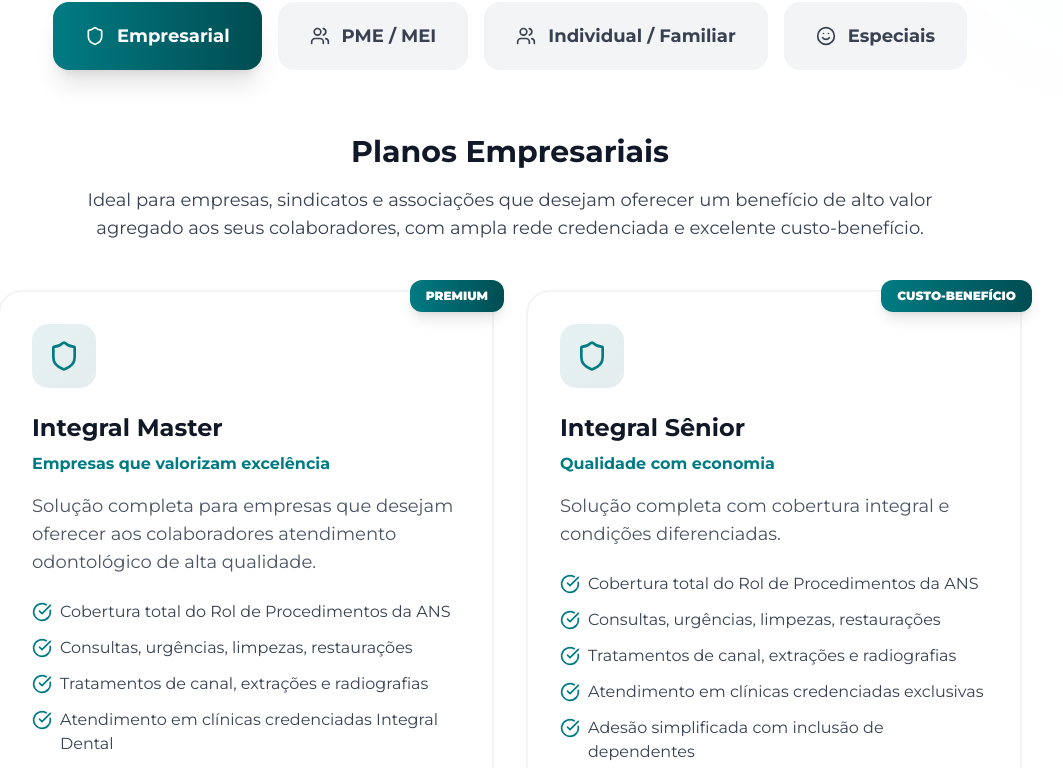
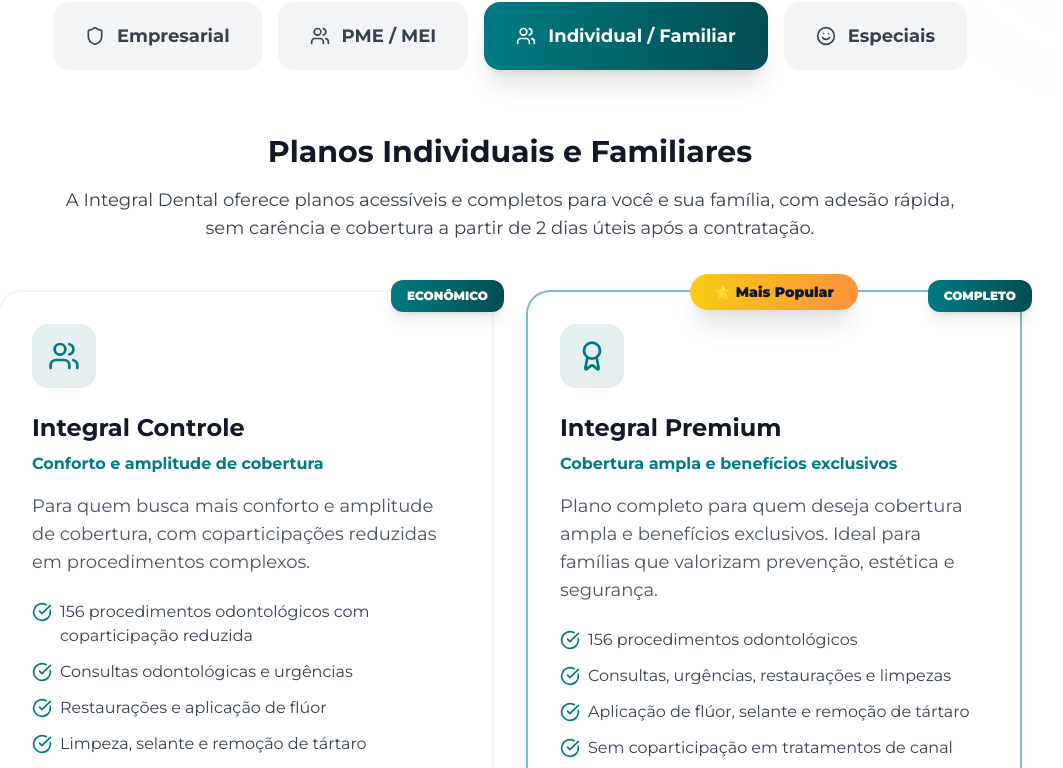
Before and after one commit to gazevedorp/integral-dental, a React (Vite) app: page / in a window 1280 px wide. Shown: the part 1246-2014 px from the top of the page, without its empty margins (130-1193 px from the left). Built offline with nearby package versions, Linux system fonts and the light colour scheme.

Commit message:
chore: alter button plan selected

```diff
--- a/src/pages/Home.tsx
+++ b/src/pages/Home.tsx
@@ -8,7 +8,7 @@
 const Home = () => {
   const [currentImageSlide, setCurrentImageSlide] = useState(0);
   const [openIDSS, setOpenIDSS] = useState<number | null>(null);
-  const [selectedPlanCategory, setSelectedPlanCategory] = useState<'empresarial' | 'pme' | 'individual' | 'especiais'>('empresarial');
+  const [selectedPlanCategory, setSelectedPlanCategory] = useState<'empresarial' | 'pme' | 'individual' | 'especiais'>('individual');
 
   const heroImages = [
     'https://images.unsplash.com/photo-1629909613654-28e377c37b09?auto=format&fit=crop&w=600&h=700&q=80',
```
